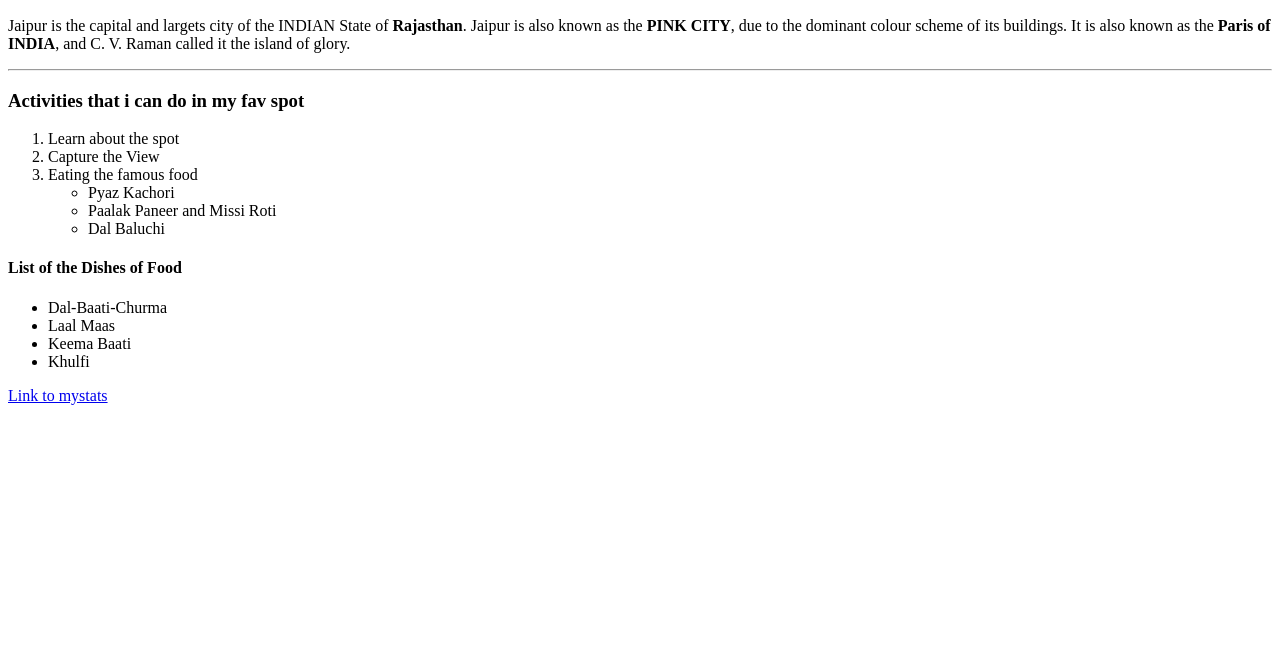
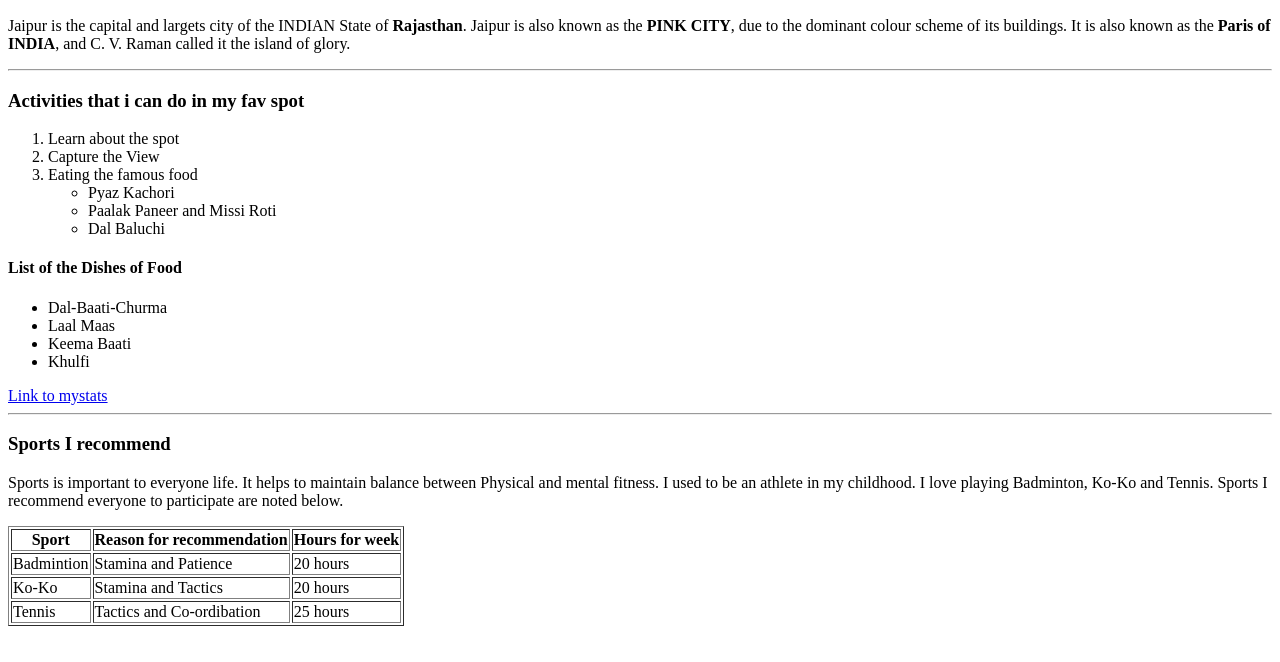
Before and after one commit to 44-563-WebApps-F23/44563-webapps-f23-assignment3-Sahithi-5690, a plain HTML site: page index.html in a window 1280 px wide. Shown: the part 110-772 px from the top of the page. Drawn offline with Linux system fonts and the light colour scheme.

Commit message:
table added

```diff
--- a/index.html
+++ b/index.html
@@ -29,5 +29,30 @@
         <li>Khulfi</li>
     </ul>
     <a href="mystats.html">Link to mystats</a>
+    <hr>
+    <h3>Sports I recommend</h3>
+    <p>Sports is important to everyone life. It helps to maintain balance between Physical and mental fitness. I used to be an athlete in my childhood. I love playing Badminton, Ko-Ko and Tennis. Sports I recommend everyone to participate are noted below.</p>
+    <table border="1">
+        <tr>
+            <th>Sport</th>
+            <th>Reason for recommendation</th>
+            <th>Hours for week</th>
+        </tr>
+        <tr>
+            <td>Badmintion</td>
+            <td>Stamina and Patience</td>
+            <td>20 hours</td>
+        </tr>
+        <tr>
+            <td>Ko-Ko</td>
+            <td>Stamina and Tactics</td>
+            <td>20 hours</td>
+        </tr>
+        <tr>
+            <td>Tennis</td>
+            <td>Tactics and Co-ordibation</td>
+            <td>25 hours</td>
+        </tr>
+    </table>
 </body>
 </html>
```
